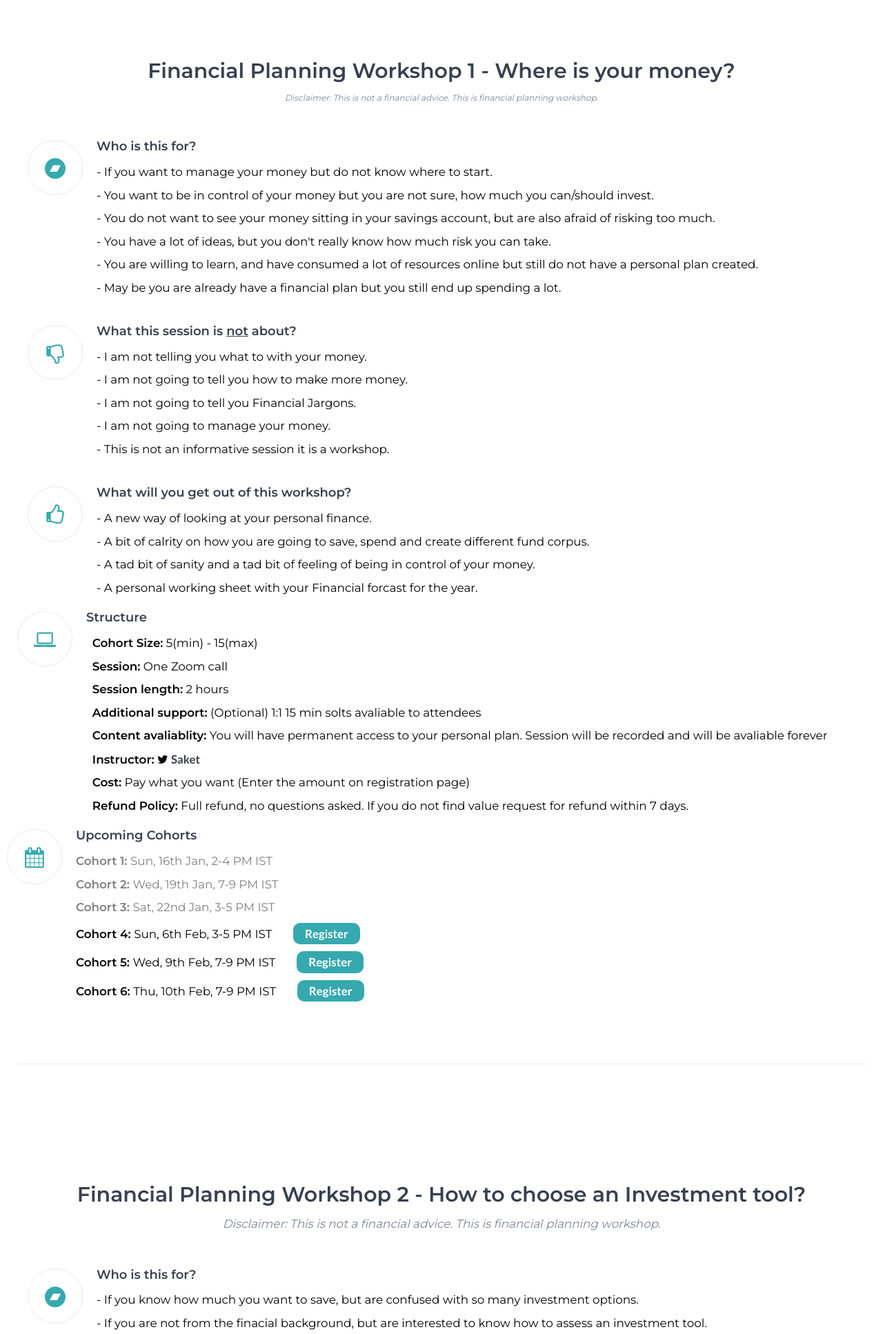
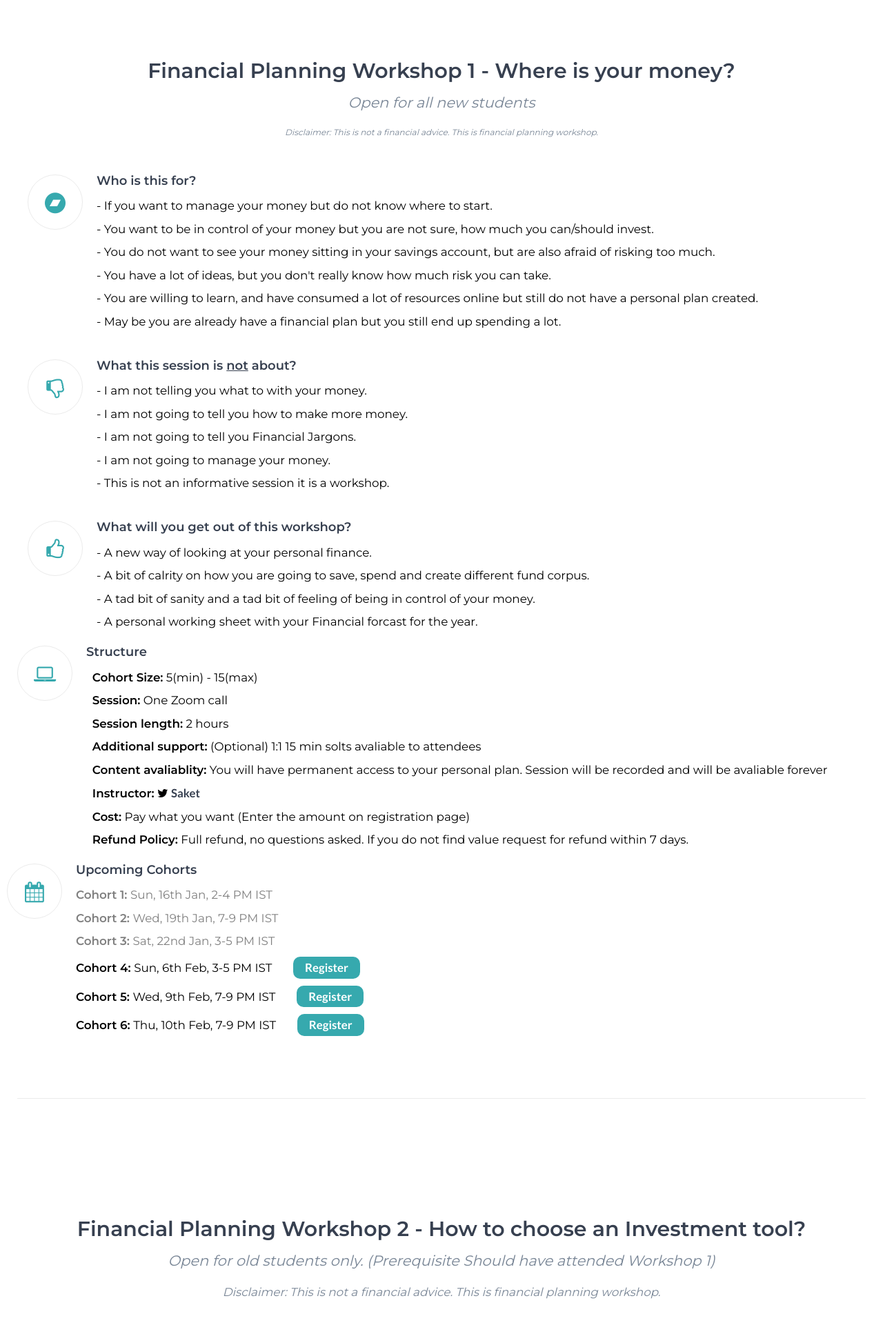
Before and after one commit to SaketSinha/SSHTMTE, a plain HTML site: page index.html in a window 1280 px wide. Shown: the part 1380-3314 px from the top of the page at 69% size. Drawn offline with Linux system fonts and the light colour scheme.

Commit message:
Updated Student details

```diff
--- a/index.html
+++ b/index.html
@@ -361,6 +361,7 @@
 				<div class="row">
 					<div class="section-header text-center">
 						<h2>Financial Planning Workshop 1 - Where is your money?</h2>
+						<p class="lead"><i>Open for all new students</i></p>
 						<p class="lead" style="font-size:80%;"><i>Disclaimer: This is not a financial advice. This is financial planning workshop.</i></p>
 					</div>
 
@@ -460,6 +461,7 @@
 				<div class="row">
 					<div class="section-header text-center">
 						<h2>Financial Planning Workshop 2 - How to choose an Investment tool?</h2>
+						<p class="lead"><i>Open for old students only. (Prerequisite Should have attended Workshop 1)</i></p>
 						<p class="lead" style="font-size:80%;"><i>Disclaimer: This is not a financial advice. This is financial planning workshop.</i></p>
 					</div>
 
```
